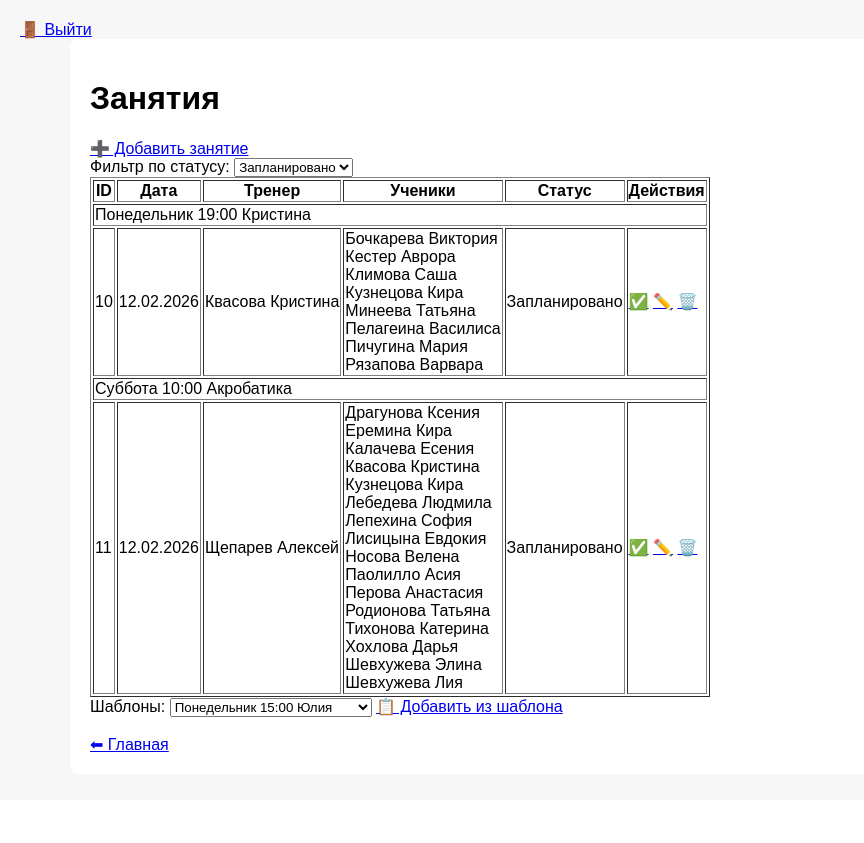
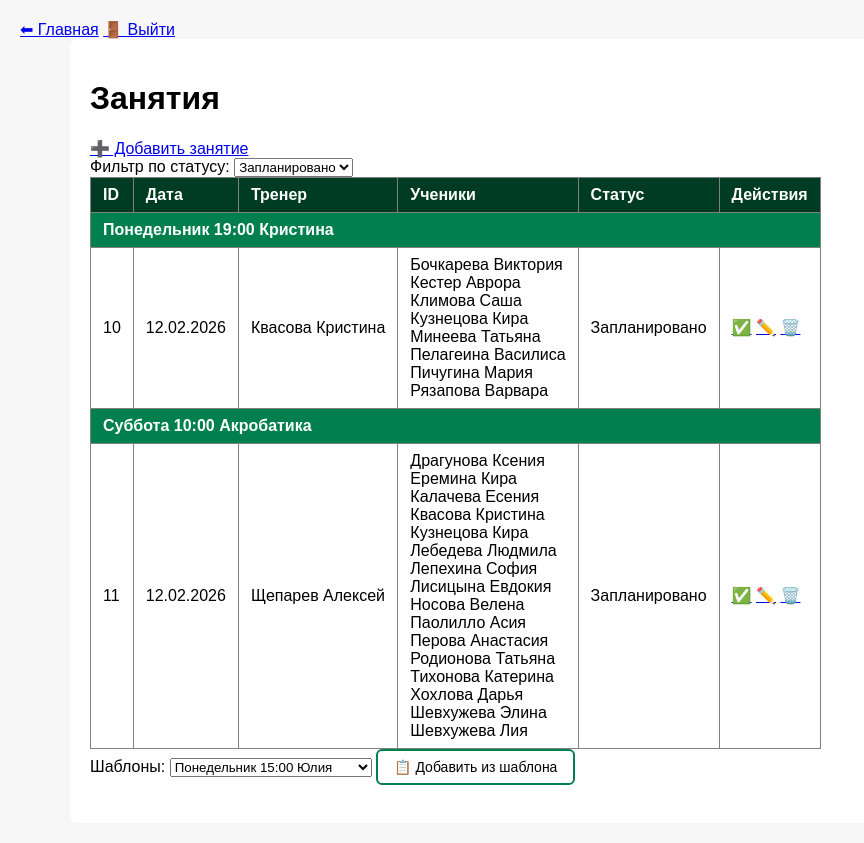
Before and after one commit to AlexandrDavydov/prestige, a Flask app: page /lessons in a window 1280 px wide. Shown: the whole page, without its empty margins (0-864 px from the left). Before the commit the page ends 752 px from the top, so only its background shows below. Run offline with Flask 3, Linux system fonts and the light colour scheme; a user stored in the database is signed in; data comes from the database, SQL or seed files in the repository; both versions use the stored data as it was after the commit.

Commit message:
style changed

```diff
--- a/app.py
+++ b/app.py
@@ -47,6 +47,7 @@ def cards():
 @login_required
 def buy_cards(student_id):
     cards = db.get_all_cards()
+    flash("Абонемент успешно добавлен!", "success")
     return render_template("buy_cards.html", cards=cards, student_id=student_id)
 
 @app.route("/cards/purchased/", methods=["GET", "POST"])
--- a/static/css/styles.css
+++ b/static/css/styles.css
@@ -2,6 +2,19 @@ body {
     font-family: Arial, sans-serif;
     margin: 20px;
     background: #f7f7f7;
+}
+table {
+    border-collapse: collapse;
+}
+
+td, th {
+    padding: 8px 12px;
+    text-align: left;
+}
+.table-title{
+    background: #003B24;
+    color: white;
+    font-weight: bold
 }
 
 .container {
@@ -92,3 +105,35 @@ body {
     background-color: #6c757d;
     color: white;
 }
+
+.btn {
+    all: unset;
+    display: inline-block;
+    padding: 8px 16px;
+    background-color: #FFFFFF;
+    color: black;
+    text-decoration: none;
+    border-radius: 6px;
+    font-size: 14px;
+    transition: 0.2s;
+    border: 2px solid #01804E;
+    cursor: pointer;
+}
+
+.btn:hover {
+    background-color: #dddddd;
+    color: black;
+}
+
+.btn:active {
+    background-color: #01804E;
+    color: white;
+}
+
+.section_title {
+    font-family: Arial, sans-serif;
+    margin: 20px;
+    background: #01804E;
+    color: white;
+    font-weight: bold
+}
--- a/templates/add_card.html
+++ b/templates/add_card.html
@@ -15,7 +15,7 @@
         <option>Архив</option>
     </select><br>
     <button type="submit">💾 Сохранить</button>
+    <a href="{{ url_for('cards') }}" class="btn-cancel">❌ Отмена</a>
 </form>
 <br>
-<a href="{{ url_for('cards') }}">⬅ Назад</a>
 {% endblock %}
--- a/templates/add_coach.html
+++ b/templates/add_coach.html
@@ -13,8 +13,8 @@
     <label>Кол-во оплаченных занятий:<input type="number" name="lessons_paid" value="0"></label><br><br>
     <label>Оплата за одного ученика:<input type="number" name="student_payment" value="0"></label><br><br>
     <label>Доп. информация:<input type="text" name="additional_info"></label><br><br>
-    <button type="submit">💾 Сохранить</button>
+    <button type="submit" class="btn">💾 Сохранить</button>
+    <a href="{{ url_for('coaches') }}" class="btn">❌ Отмена</a>
 </form>
 <br>
-<a href="{{ url_for('coaches') }}">⬅ Назад</a>
 {% endblock %}
--- a/templates/base.html
+++ b/templates/base.html
@@ -7,9 +7,9 @@
     {% block head %}{% endblock %}
 </head>
 <body>
+<a href="{{ url_for('index') }}">⬅ Главная</a>
 <a href="{{ url_for('logout') }}">🚪 Выйти</a>
 <div class="container">
-
     <!-- Flash сообщения -->
     {% with messages = get_flashed_messages(with_categories=true) %}
     {% if messages %}
--- a/templates/cards.html
+++ b/templates/cards.html
@@ -4,7 +4,7 @@
 <h1>Абонементы</h1>
 <a href="{{ url_for('add_card') }}">➕ Добавить Абонемент</a><br><br>
 <table border="1">
-    <tr>
+    <tr class="table-title">
         <th>ID</th>
         <th>Название</th>
         <th>Цена</th>
@@ -31,5 +31,4 @@
     {% endfor %}
 </table>
 <br>
-<a href="{{ url_for('index') }}">⬅ Главная</a>
 {% endblock %}
--- a/templates/lesson_templates.html
+++ b/templates/lesson_templates.html
@@ -5,7 +5,7 @@
 <a href="{{ url_for('add_lesson_template') }}">➕ Добавить шаблон занятия</a>
 
 <table border="1">
-    <tr>
+    <tr class="table-title">
         <th>ID</th>
         <th>Тренер</th>
         <th>Ученики</th>
@@ -14,7 +14,7 @@
 
     {% for l in lesson_templates %}
     <tr>
-        <td colspan="4" >{{ l.template_name }}</td>
+        <td class="section_title" colspan="4" >{{ l.template_name }}</td>
     </tr>
     <tr>
         <td>{{ l.id }}</td>
@@ -43,5 +43,4 @@
     {% endfor %}
 </table>
 <br>
-<a href="{{ url_for('index') }}">⬅ Главная</a>
 {% endblock %}
--- a/templates/lessons.html
+++ b/templates/lessons.html
@@ -14,7 +14,7 @@
 </form>
 
 <table border="1">
-    <tr>
+    <tr class="table-title">
         <th>ID</th>
         <th>Дата</th>
         <th>Тренер</th>
@@ -24,9 +24,7 @@
     </tr>
 
     {% for l in lessons %}
-        <tr>
-        <td colspan="6" >{{ l.lesson_name }}</td>
-    </tr>
+        <tr class="section_title"><td colspan="6" >{{ l.lesson_name }}</td></tr>
     <tr>
         <td>{{ l.id }}</td>
         <td>{{ l.date | ru_date }}</td>
@@ -65,7 +63,6 @@
 <a href="#" class="btn" onclick="addFromTemplate()">📋 Добавить из шаблона</a>
 <br>
 <br>
-<a href="{{ url_for('index') }}">⬅ Главная</a>
 <script>
     function addFromTemplate() {
         const select = document.getElementById("lesson_template_select");
```
Also changed, not shown: templates/coaches.html (+3 -4 lines), templates/students.html (+3 -4 lines), db.db.
